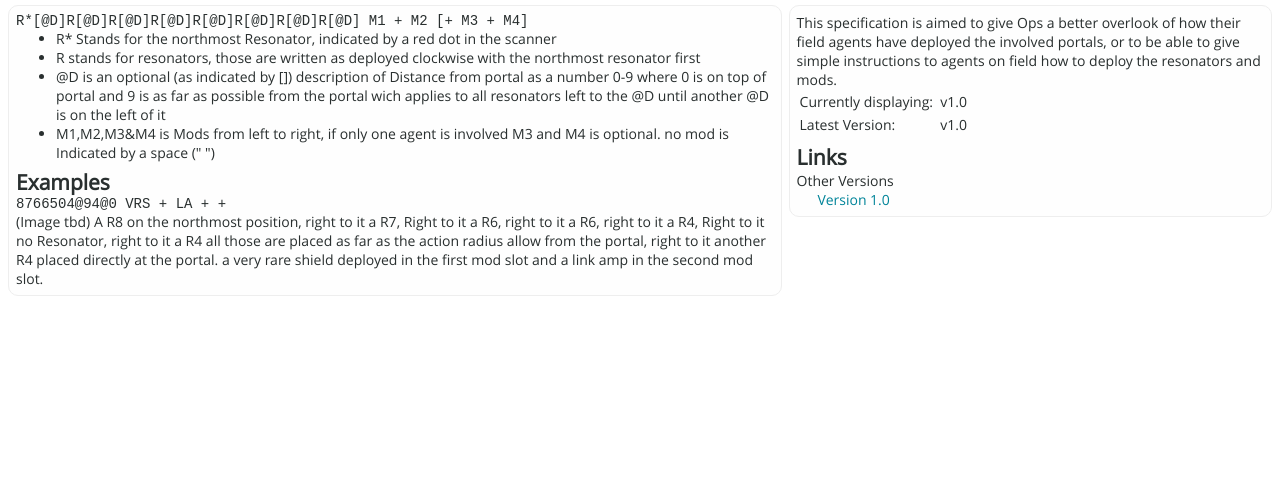
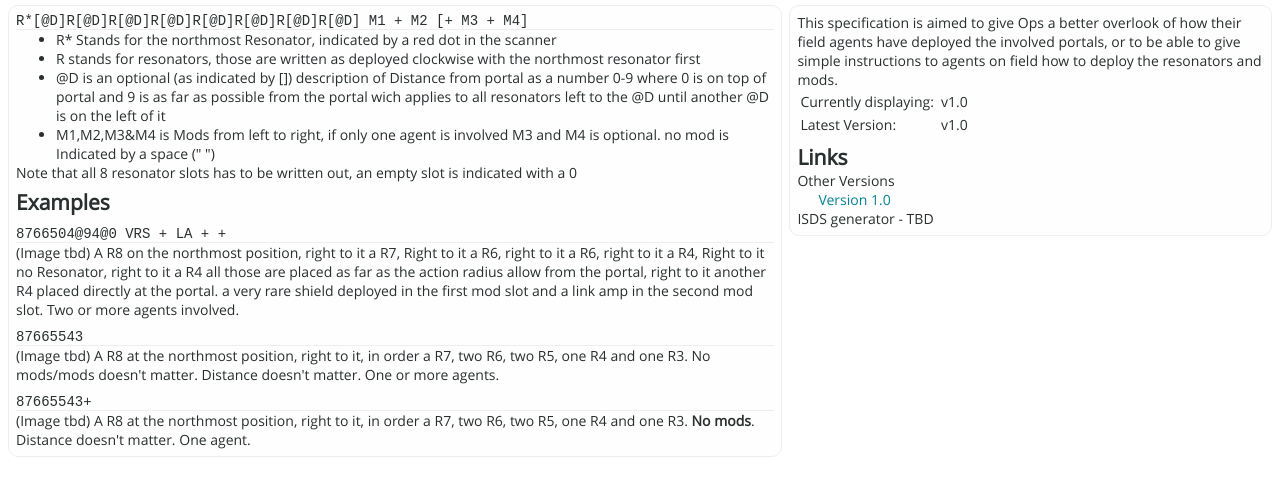
Before and after one commit to swantzter/isds, a plain HTML site: page index.html in a window 1280 px wide. Shown: the part 55-546 px from the top of the page. Drawn offline with Linux system fonts and the light colour scheme.

Commit message:
More examples added

```diff
--- a/index.html
+++ b/index.html
@@ -15,20 +15,31 @@
     <nav>
       ISDS<span class="hdn-mob"> - Ingress Shareable Deploy Scheme</span>
     </nav>
+
+
     <div class="flex-container">
         <div class="box lg">
-            <span class="spec">R*[@D]R[@D]R[@D]R[@D]R[@D]R[@D]R[@D]R[@D] M1 + M2 [+ M3 + M4]</span>
+            <span class="spec zero">R*[@D]R[@D]R[@D]R[@D]R[@D]R[@D]R[@D]R[@D] M1 + M2 [+ M3 + M4]</span>
             <ul>
                 <li>R* Stands for the northmost Resonator, indicated by a red dot in the scanner</li>
                 <li>R stands for resonators, those are written as deployed clockwise with the northmost resonator first</li>
                 <li>@D is an optional (as indicated by []) description of Distance from portal as a number 0-9 where 0 is on top of portal and 9 is as far as possible from the portal wich applies to all resonators left to the @D until another @D is on the left of it</li>
                 <li>M1,M2,M3&M4 is Mods from left to right, if only one agent is involved M3 and M4 is optional. no mod is Indicated by a space (" ")</li>
             </ul>
+            Note that all 8 resonator slots has to be written out, an empty slot is indicated with a 0
             <h2>Examples</h2>
             <span class="spec">8766504@94@0 VRS + LA + +</span>
             (Image tbd)
-            A R8 on the northmost position, right to it a R7, Right to it a R6, right to it a R6, right to it a R4, Right to it no Resonator, right to it a R4 all those are placed as far as the action radius allow from the portal, right to it another R4 placed directly at the portal. a very rare shield deployed in the first mod slot and a link amp in the second mod slot.
+            A R8 on the northmost position, right to it a R7, Right to it a R6, right to it a R6, right to it a R4, Right to it no Resonator, right to it a R4 all those are placed as far as the action radius allow from the portal, right to it another R4 placed directly at the portal. a very rare shield deployed in the first mod slot and a link amp in the second mod slot. Two or more agents involved.
+            <span class="spec">87665543</span>
+            (Image tbd)
+            A R8 at the northmost position, right to it, in order a R7, two R6, two R5, one R4 and one R3. No mods/mods doesn't matter. Distance doesn't matter. One or more agents.
+            <span class="spec">87665543+</span>
+            (Image tbd)
+            A R8 at the northmost position, right to it, in order a R7, two R6, two R5, one R4 and one R3. <b>No mods</b>. Distance doesn't matter. One agent.
         </div>
+
+
         <div class="box sm">
             This specification is aimed to give Ops a better overlook of how their field agents have deployed the involved portals, or to be able to give simple instructions to agents on field how to deploy the resonators and mods.
             <table>
@@ -48,6 +59,9 @@
                       <li><a href="#">Version 1</a></li>
                   </ul>
               </li>
+              <li>
+                  ISDS generator - TBD
+              </li>
             </ul>
         </div>
     </div>
--- a/styles.css
+++ b/styles.css
@@ -66,6 +66,14 @@ nav {
   font-family: monospace;
   word-wrap: break-word;
   display: block;
+  margin-top: .7em;
+  border-bottom: 1px solid #eee;
+  width: 100%;
+}
+
+.zero {
+  margin: 0;
+  padding: 0;
 }
 
 td {
```
